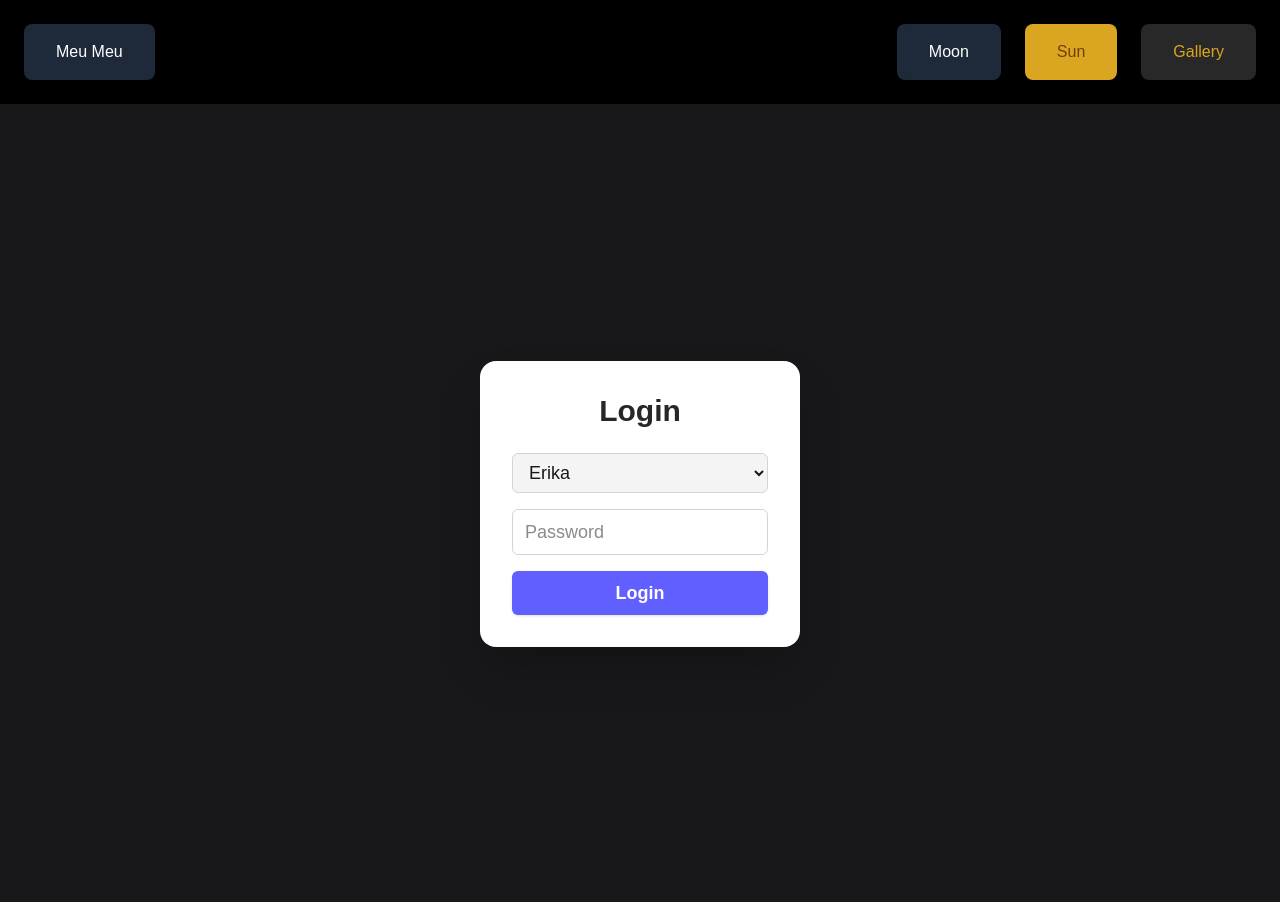
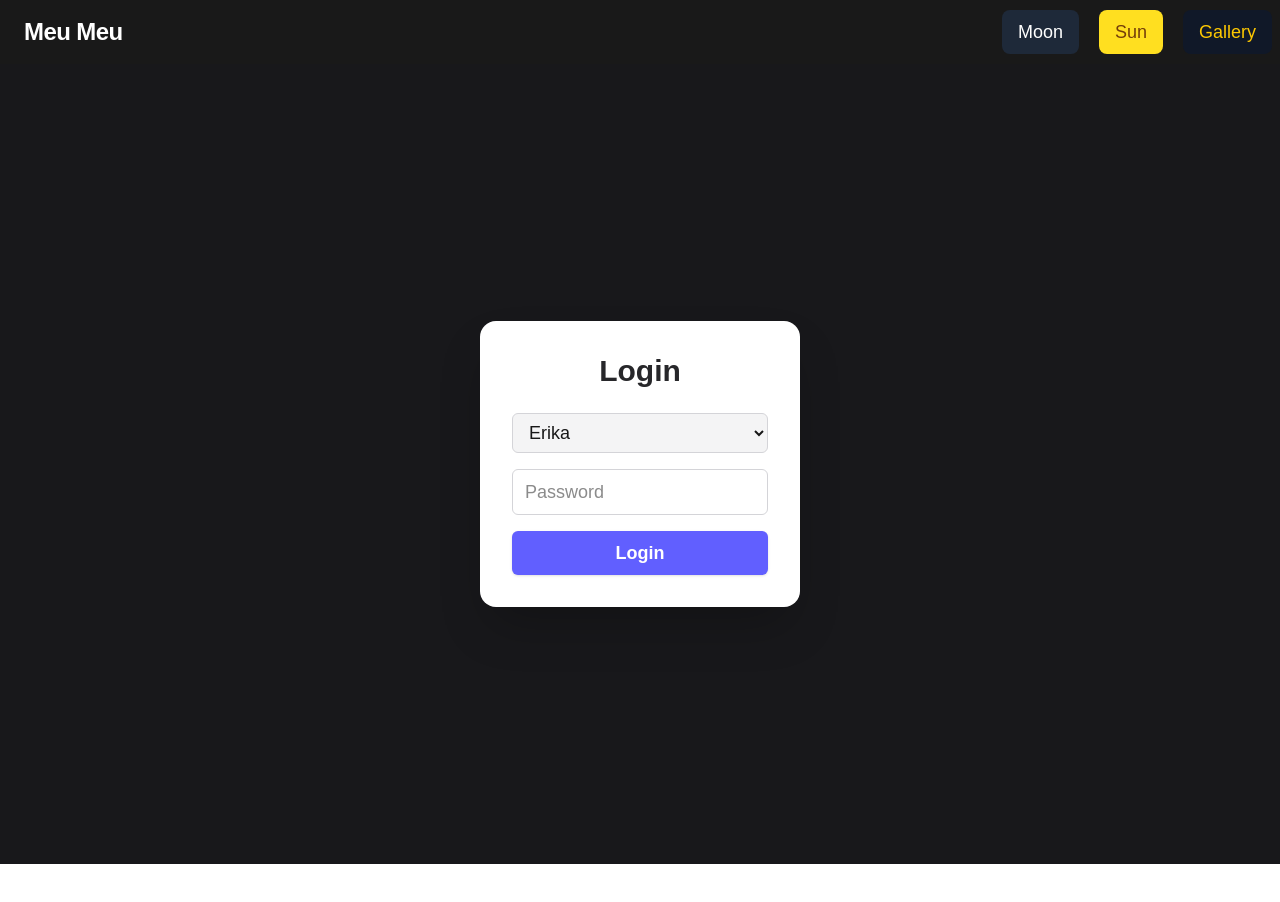
Before and after one commit to robonexx/meumeu, a Next.js app: page / in a window 1280 px wide. After the commit the page ends 864 px from the top, so only its background shows below. Built offline with nearby package versions, Linux system fonts and the light colour scheme.

Commit message:
... meu meu video bg

```diff
--- a/src/app/components/Nav.tsx
+++ b/src/app/components/Nav.tsx
@@ -1,30 +1,32 @@
 // components/Nav.tsx
 import Link from 'next/link';
+
 export default function Nav() {
   return (
-    <nav className='flex sm:flex-row gap-6 align-center justify-between p-6 bg-black dark:bg-gray-800 shadow-md rounded-lg'>
+    <nav className='w-full bg-black/90 dark:bg-gray-900 shadow-md px-2 py-2 flex flex-row items-center justify-between'>
+      {/* Brand */}
       <Link
         href='/'
-        className='px-8 py-4 bg-gray-800 dark:bg-gray-700 text-white rounded-lg shadow-lg hover:bg-gray-700 dark:hover:bg-gray-600 transition'
+        className='font-bold tracking-tight text-base xs:text-lg sm:text-xl md:text-2xl px-2 md:px-4 py-2 text-white'
       >
         Meu Meu
       </Link>
-      <div className='flex flex-col sm:flex-row gap-6 align-center justify-center'>
+      <div className='flex flex-row items-center gap-2 xs:gap-3 sm:gap-5'>
         <Link
           href='/moon'
-          className='px-8 py-4 bg-gray-800 dark:bg-gray-700 text-white rounded-lg shadow-lg hover:bg-gray-700 dark:hover:bg-gray-600 transition'
+          className='px-2 md:px-4 py-1.5 md:py-2 text-white bg-gray-800 dark:bg-gray-700 rounded-lg hover:bg-gray-700 dark:hover:bg-gray-600 transition text-sm xs:text-base md:text-lg'
         >
           Moon
         </Link>
         <Link
           href='/sun'
-          className='px-8 py-4 bg-[goldenrod] dark:bg-[gold] text-yellow-900 dark:text-yellow-900 rounded-lg shadow-lg hover:bg-[gold] dark:hover:bg-yellow-600 transition'
+          className='px-2 md:px-4 py-1.5 md:py-2 text-yellow-900 bg-yellow-300 dark:bg-yellow-500 rounded-lg hover:bg-yellow-400 dark:hover:bg-yellow-400 transition text-sm xs:text-base md:text-lg'
         >
           Sun
         </Link>
         <Link
           href='/gallery'
-          className='px-8 py-4 bg-[#282828] dark:bg-[#181818] text-[goldenrod] dark:text-blue-900 rounded-lg shadow-lg hover:bg-[#181818] dark:hover:text-[gold] transition'
+          className='px-2 md:px-4 py-1.5 md:py-2 text-yellow-400 bg-gray-900 dark:bg-gray-800 rounded-lg hover:bg-gray-800 dark:hover:bg-gray-700 transition text-sm xs:text-base md:text-lg'
         >
           Gallery
         </Link>
--- a/src/app/globals.css
+++ b/src/app/globals.css
@@ -24,7 +24,6 @@ body {
   height: 100%;
   margin: 0;
   padding: 0;
-  background-color: black;
   background-size: cover;
   background-repeat: no-repeat;
   color: var(--foreground);
--- a/src/app/page.scss
+++ b/src/app/page.scss
@@ -13,12 +13,13 @@ $gr-clr-pinkdreams: linear-gradient(to right, #FFA69E, #861657);
 
 .main {
     height: 100%;
-min-height: 100svh;
+min-height: 100vh;
 position: relative;
 display: flex;
 flex-direction: column;
 align-items: center;
 justify-content: center;
+  background-color: black;
 }
 .svg {
   position: absolute;
@@ -57,7 +58,7 @@ justify-content: center;
   border-radius: 6px;
   cursor: pointer;
 
-  background: rgba(0, 0, 0, .5);
+  background: rgba(0, 0, 0, .1);
   color: rgba(226, 226, 226, 0.9);
   transition: background .3s, color .3s;
 }
@@ -71,10 +72,11 @@ justify-content: center;
   bottom: 0;
   left: 0;
   height: 100%;
+  min-height: 100dvh;
   width: 100%;
   z-index: -1;
   pointer-events: none;
-  background: linear-gradient(99.9deg, rgba(6, 7, 19, 0.56) 21.2%, rgba(20, 4, 34, 0.396) 84.8%);
+  background: linear-gradient(99.9deg, rgba(6, 7, 19, 0.392) 21.2%, rgba(20, 4, 34, 0.276) 84.8%);
 }
 
 .star {
@@ -116,3 +118,21 @@ justify-content: center;
   background: none;
    transform: scaleX(-1);
 }
+
+.video-bg {
+  position: fixed;
+  inset: 0;
+  overflow: hidden;
+  z-index: -2;
+
+  video {
+    position: absolute;
+    top: 50%;  left: 50%;
+    transform: translate(-50%, -50%);
+    min-width: 100%;
+    min-height: 100%;
+    object-fit: cover;    // fill without distortion
+    pointer-events: none;
+    opacity: 1;
+  }
+}
```
